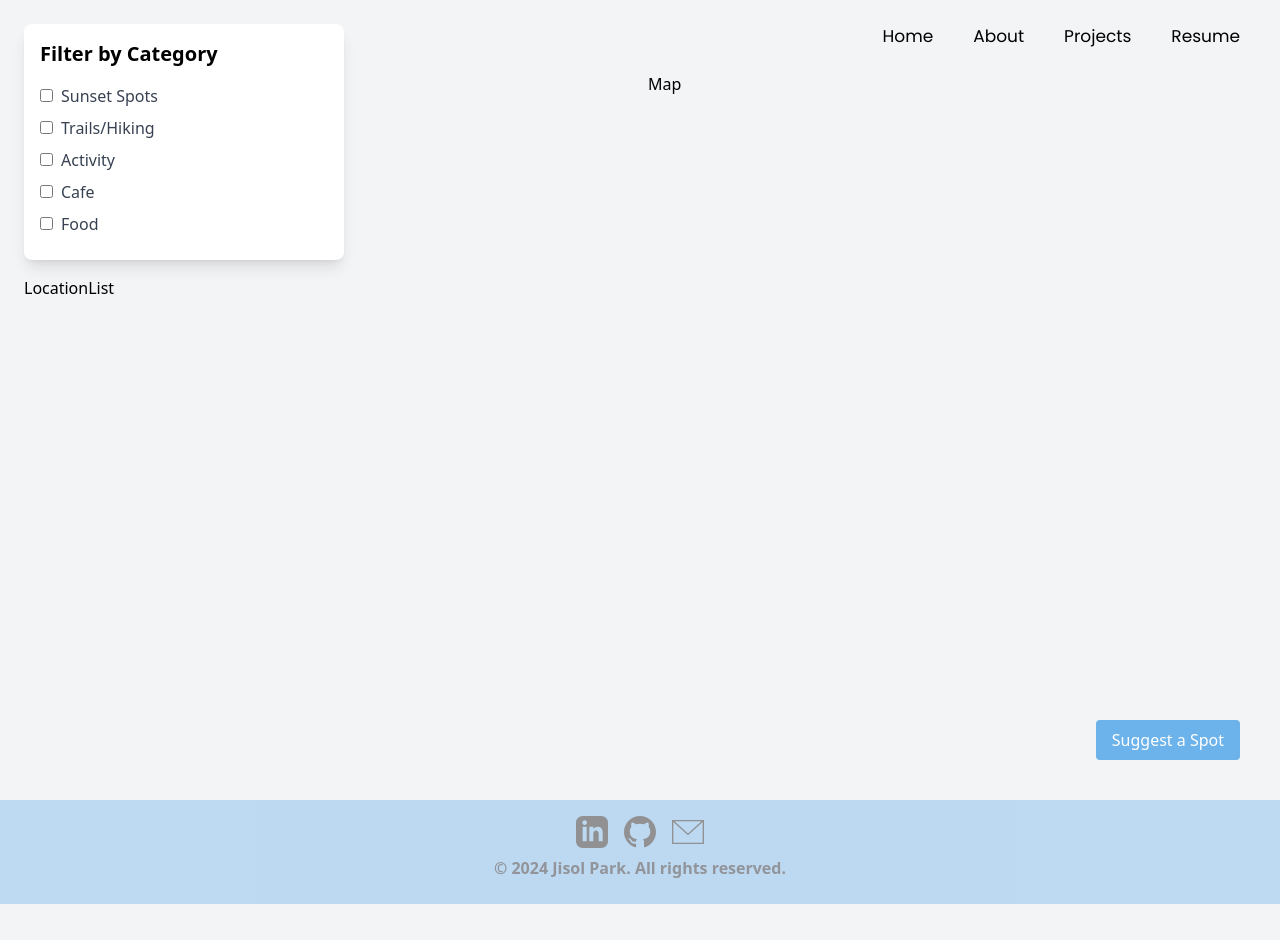
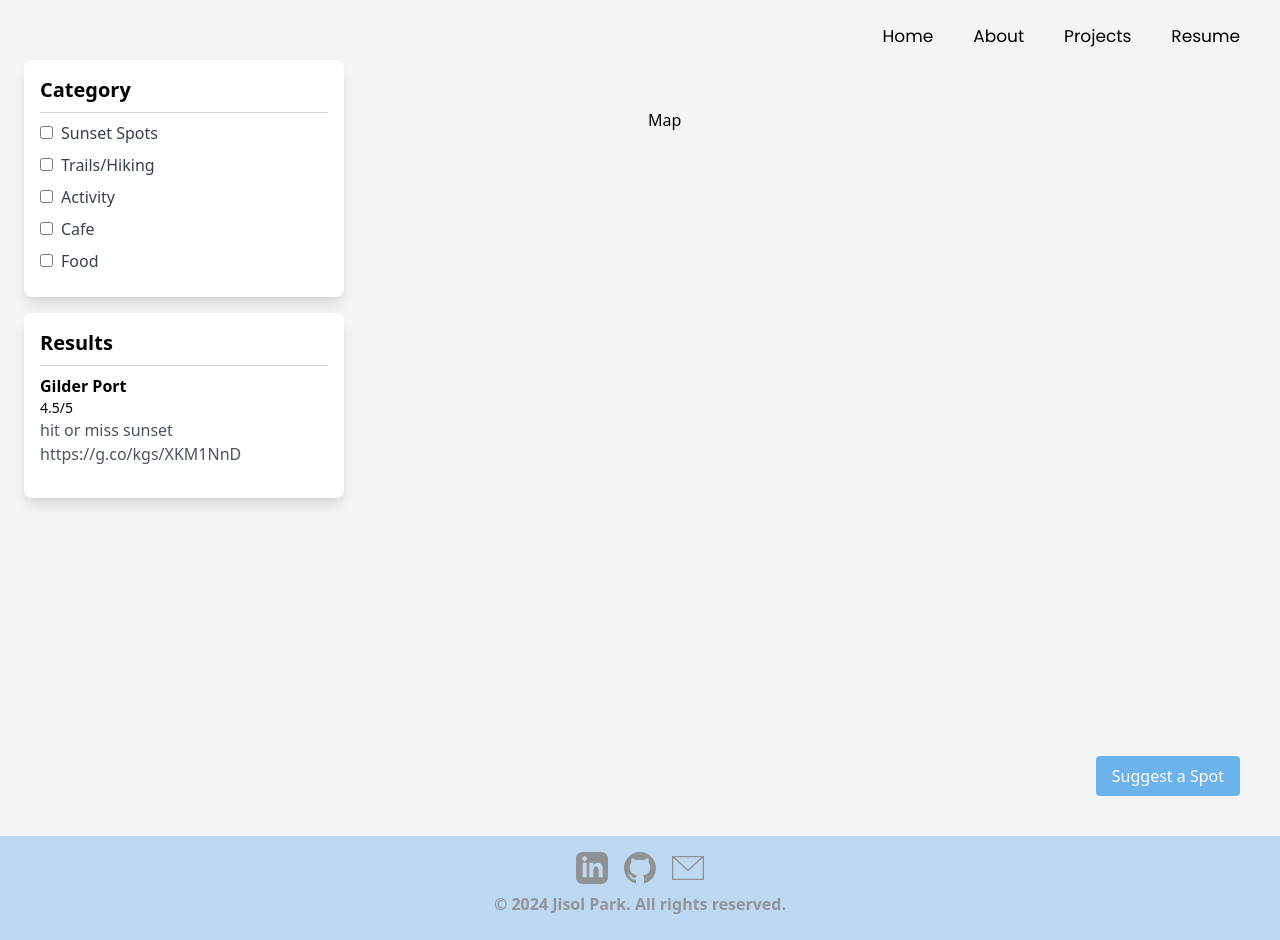
Before and after one commit to Jisolp/portfolio, a React (Vite) app: page /exploring in a window 1280 px wide. Before the commit the page ends 904 px from the top, so only its background shows below. Built offline with nearby package versions, Linux system fonts and the light colour scheme.

Commit message:
changed the projectdetail page

```diff
--- a/package.json
+++ b/package.json
@@ -11,8 +11,10 @@
   },
   "dependencies": {
     "@react-google-maps/api": "^2.19.3",
+    "leaflet": "^1.9.4",
     "react": "^18.3.1",
     "react-dom": "^18.3.1",
+    "react-leaflet": "^4.2.1",
     "react-router-dom": "^6.26.2"
   },
   "devDependencies": {
--- a/src/components/CategoryFilter.jsx
+++ b/src/components/CategoryFilter.jsx
@@ -13,7 +13,8 @@ const CategoryFilter = ({ selectedCategories, setSelectedCategories }) => {
 
   return (
     <div className="bg-white p-4 rounded-lg shadow-lg max-w-xs">
-      <h3 className="text-xl font-semibold mb-4">Filter by Category</h3>
+      <h3 className="text-xl font-semibold mb-2">Category</h3>
+      <hr className="border-gray-300 my-2" />
       {categories.map((category, index) => (
         <div key={index} className="mb-2">
           <input
--- a/src/components/Exploring.jsx
+++ b/src/components/Exploring.jsx
@@ -1,4 +1,5 @@
 import { useState } from 'react';
+import { locations } from '../constants';
 import Map from './Map';
 import CategoryFilter from './CategoryFilter';
 import LocationList from './LocationList';
@@ -7,12 +8,12 @@ import SuggestSpot from './SuggestSpot';
 const Exploring = () => {
   const [selectedCategories, setSelectedCategories] = useState([]);
   return (
-    <div className='grid grid-cols-2 h-screen gap-4 p-6'>
+    <div className='grid grid-cols-2 h-screen gap-4 p-6 mt-9'>
       <div class="col-span-1">
         <CategoryFilter selectedCategories={selectedCategories}
           setSelectedCategories={setSelectedCategories} />
         <div className="mt-4">
-          <LocationList />
+          <LocationList selectedCategories={selectedCategories}/>
         </div>
       </div>
 
--- a/src/components/LocationList.jsx
+++ b/src/components/LocationList.jsx
@@ -1,9 +1,31 @@
-import React from 'react'
+import React from 'react';
+import { locations } from '../constants';
 
-const LocationList = () => {
+const LocationList = ({ selectedCategories }) => {
+  const filteredLocations = locations.filter((loc) =>
+    selectedCategories.every((category) => loc.category.includes(category))
+  );
+
   return (
-    <div>LocationList</div>
-  )
-}
+    <div className="bg-white p-4 rounded-lg shadow-lg overflow-y-auto max-h-64 max-w-xs">
+      <h3 className="text-xl font-semibold mb-2">Results</h3>
+      <hr className="border-gray-300 my-2" />
+      {filteredLocations.length > 0 ? (
+        <ul>
+          {filteredLocations.map((location) => (
+            <li key={location.id} className="mb-4">
+              <h4 className="font-bold">{location.name}</h4>
+              <p className="text-sm"> {location.rating}/5</p>
+              <p className="text-gray-600">{location.review}</p>
+              <p className="text-gray-600">{location.googlelink}</p>
+            </li>
+          ))}
+        </ul>
+      ) : (
+        <p>No locations found for the selected categories.</p>
+      )}
+    </div>
+  );
+};
 
-export default LocationList
+export default LocationList;
--- a/src/components/ProjectDetail.jsx
+++ b/src/components/ProjectDetail.jsx
@@ -16,7 +16,7 @@ const ProjectDetail = () => {
   }
 
   return (
-    <div className="w-full h-screen flex flex-col">
+    <div className="w-full min-h-screen overflow-y-auto flex flex-col">
       <NavBar />
 
       {/* Main content area */}
@@ -57,7 +57,7 @@ const ProjectDetail = () => {
           </div>
 
           {/* Tech Stack */}
-          <div className="bg-white border border-blue-500 rounded-md shadow p-4 mb-4">
+          <div className="bg-white border border-blue-500 rounded-md shadow p-4 mb-3 xs-mb-1">
             <h2 className="text-xl font-semibold">Tech Stack</h2>
             <hr className="border-gray-300 my-2" />
              <ul className="list-disc list-inside">
--- a/src/constants/index.js
+++ b/src/constants/index.js
@@ -109,7 +109,7 @@ export const projectsLink = [
 export const locations =[
     {
         id:1,
-        location:"Gilder Port",
+        name:"Gilder Port",
         category: ['Sunset','Activity'],
         coordinate: [32.7157,-117.1611],
         rating: 4.5,
--- a/src/style.js
+++ b/src/style.js
@@ -1,7 +1,7 @@
 const styles = {
     boxWidth: "xl:max-w-[1280px] w-full",
 
-    heading1: "font-poppins font-semibold xs:text-[35px] text-[30px] text-black xs:leading-[76.8px] leading-[66.8px] w-full",
+    heading1: "font-poppins font-semibold xs:text-[30px] text-[35px] text-black xs:leading-[76.8px] leading-[66.8px] w-full",
 
     heading2: "font-poppins xs:text-[23px] text-[23px] text-black xs:leading-[76.8px] leading-[66.8px] w-full",
 
```
Also changed, not shown: 1 other file (tests, documents, lock files or other folders).
